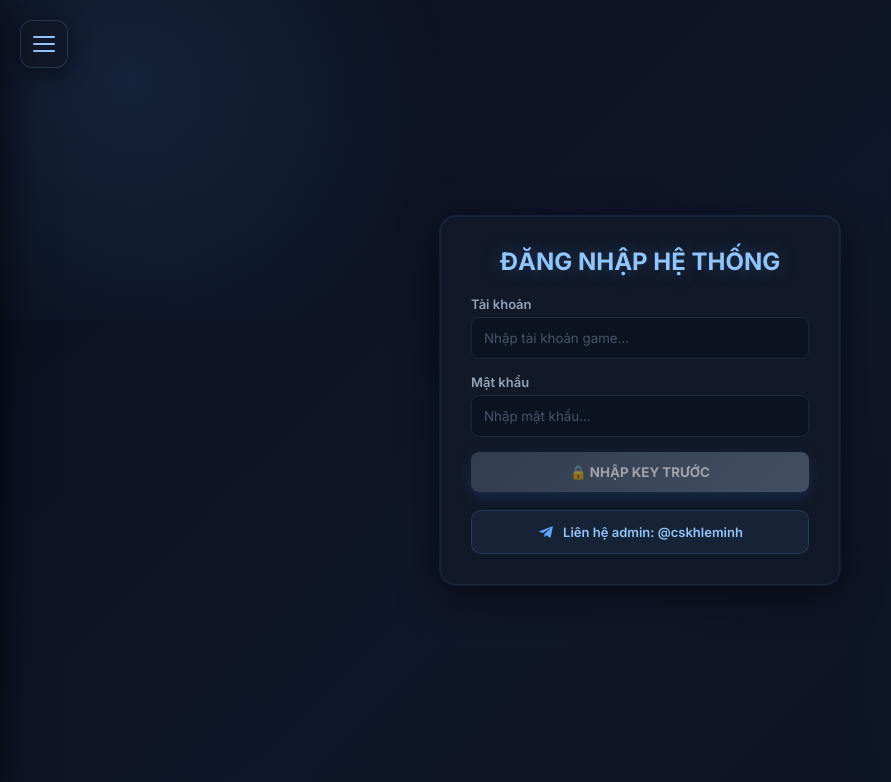
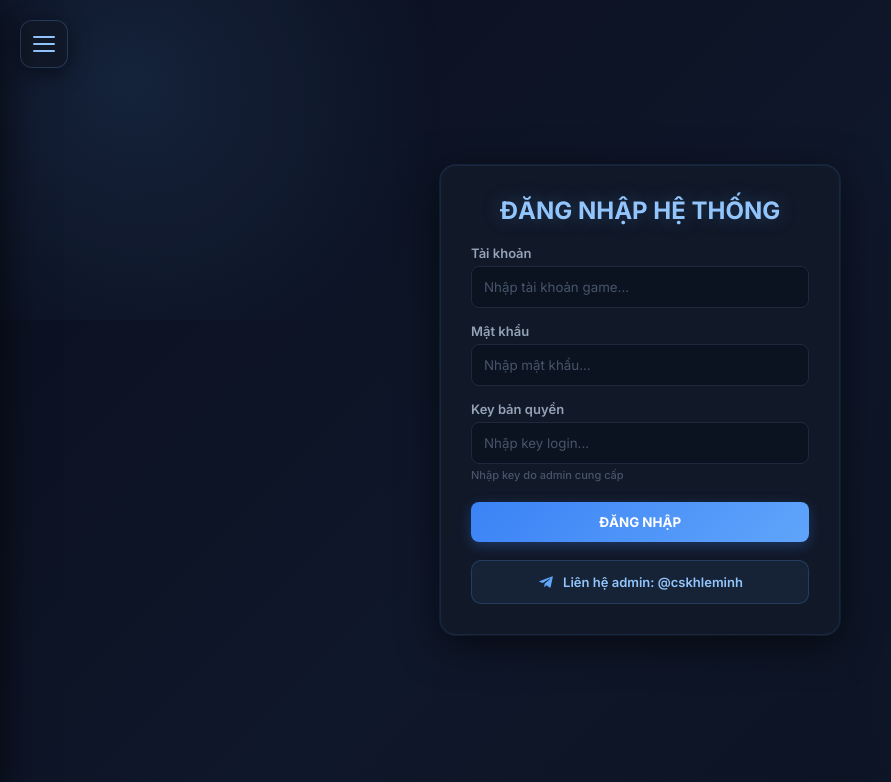
Before and after one commit to mindepzaivip12-bit/autocuoclc79ios, a Flask app: page / in a window 1280 px wide. Shown: the top 782 px of the page, without its empty margins (0-891 px from the left). Run offline with Flask 3, Linux system fonts and the light colour scheme; some libraries are stand-ins or nearby versions.

Commit message:
Update index.html

```diff
--- a/templates/index.html
+++ b/templates/index.html
@@ -9,7 +9,6 @@
 @import url('https://fonts.googleapis.com/css2?family=Inter:wght@400;500;600;700;800&display=swap');
 *{box-sizing:border-box;margin:0;padding:0;font-family:'Inter',sans-serif}
 
-/* ===== NỀN TỐI + XANH DƯƠNG NHẠT ===== */
 body{
   background:linear-gradient(135deg,#0a0f1e 0%,#0f172a 50%,#0b1220 100%);
   min-height:100vh;display:flex;justify-content:center;align-items:center;
@@ -110,7 +109,6 @@ body::after{
 }
 .btn-apply:hover{transform:translateY(-1px);box-shadow:0 6px 20px rgba(59,130,246,.45)}
 .btn-apply:active{transform:translateY(0)}
-.btn-apply:disabled{opacity:.6;cursor:not-allowed;transform:none}
 
 /* ===== LOGIN ===== */
 .login-container{
@@ -134,12 +132,11 @@ body::after{
 .btn-login{
   width:100%;padding:12px;background:linear-gradient(135deg,#3b82f6,#60a5fa);
   color:#fff;border:none;border-radius:8px;font-weight:700;cursor:pointer;
-  transition:.2s;box-shadow:0 4px 14px rgba(59,130,246,.3);
+  transition:.2s;box-shadow:0 4px 14px rgba(59,130,246,.3); margin-top: 5px;
 }
 .btn-login:hover{background:linear-gradient(135deg,#2563eb,#3b82f6);transform:translateY(-1px);box-shadow:0 6px 20px rgba(59,130,246,.45)}
 .btn-login:disabled{opacity:.6;cursor:not-allowed;transform:none}
 
-/* ===== TELEGRAM LINK ===== */
 .tele-contact{
   display:flex;align-items:center;justify-content:center;gap:8px;
   margin-top:18px;padding:12px;border-radius:10px;
@@ -170,7 +167,6 @@ body::after{
   font-size:14px;color:#93c5fd;font-weight:600;display:flex;align-items:center;gap:8px;margin-bottom:20px;
 }
 
-/* ===== BADGES ===== */
 .status-badges{display:flex;gap:10px;margin-bottom:20px;flex-wrap:wrap}
 .badge{display:flex;align-items:center;gap:6px;padding:6px 12px;border-radius:20px;font-size:12px;font-weight:600}
 .badge-online{background:rgba(16,185,129,.12);color:#34d399;border:1px solid rgba(16,185,129,.3)}
@@ -180,13 +176,14 @@ body::after{
 .badge-bet{background:rgba(245,158,11,.12);color:#fbbf24;border:1px solid rgba(245,158,11,.3)}
 .badge-bet.off{background:rgba(71,85,105,.3);color:#94a3b8;border-color:#334155}
 .badge-bet.active{background:rgba(16,185,129,.15);color:#34d399;border-color:rgba(16,185,129,.4)}
+.badge-key{background:rgba(245,158,11,.12);color:#fbbf24;border:1px solid rgba(245,158,11,.3)}
 .dot{width:6px;height:6px;border-radius:50%;background:#60a5fa}
 .dot-green{background:#34d399;box-shadow:0 0 8px rgba(52,211,153,.6)}
 .dot-red{background:#f87171;box-shadow:0 0 8px rgba(248,113,113,.6)}
 .dot-gray{background:#64748b}
 .dot-active{background:#34d399;box-shadow:0 0 8px rgba(52,211,153,.8)}
+.dot-yellow{background:#fbbf24;box-shadow:0 0 8px rgba(251,191,36,.6)}
 
-/* ===== PREDICTION BOX ===== */
 .prediction-box{
   background:linear-gradient(135deg,#0b1220 0%,#0f172a 100%);
   border:1px solid rgba(96,165,250,0.2);border-radius:12px;padding:20px;
@@ -216,7 +213,6 @@ body::after{
 .session-label{font-size:12px;color:#64748b;font-weight:600;text-transform:uppercase;margin-bottom:4px;display:block;letter-spacing:.5px}
 .session-value{font-size:16px;font-weight:800;color:#e2e8f0;text-shadow:0 0 10px rgba(96,165,250,.2)}
 
-/* ===== FLASH RESULT ===== */
 .pred-result-flash{
   position:absolute;top:0;left:0;width:100%;height:100%;
   background:rgba(16,185,129,0.15);
@@ -232,7 +228,6 @@ body::after{
 @keyframes pulse{0%{transform:scale(1)}50%{transform:scale(1.08)}100%{transform:scale(1)}}
 .pred-result-flash .text-win, .pred-result-flash .text-lose{animation:pulse 0.5s ease}
 
-/* ===== INFO GRID ===== */
 .info-grid{
   display:grid;grid-template-columns:1fr 1fr;
   border:1px solid rgba(96,165,250,0.15);border-radius:12px;margin-bottom:20px;overflow:hidden;
@@ -245,7 +240,6 @@ body::after{
 .info-value{font-size:15px;font-weight:700;color:#e2e8f0}
 .info-item.highlight{background:rgba(96,165,250,.05)!important}
 
-/* ===== BUTTONS ===== */
 .action-buttons{display:flex;gap:12px;margin-bottom:25px;flex-wrap:wrap}
 .btn-action{
   padding:10px 20px;border:none;border-radius:8px;font-size:14px;font-weight:700;
@@ -256,7 +250,6 @@ body::after{
 .btn-stop-bot{background:linear-gradient(135deg,#ef4444,#f87171);box-shadow:0 4px 14px rgba(239,68,68,.3)}
 .btn-action:hover{transform:translateY(-2px);filter:brightness(1.1)}
 
-/* ===== TABLE ===== */
 .table-title{font-size:13px;color:#93c5fd;font-weight:600;text-transform:uppercase;margin-bottom:15px;letter-spacing:.5px}
 .table-wrapper{overflow-x:auto;border-radius:8px}
 table{width:100%;border-collapse:collapse;font-size:13px}
@@ -272,7 +265,6 @@ tr:hover td{background:rgba(96,165,250,.04)}
 .val-win{color:#34d399;text-shadow:0 0 8px rgba(52,211,153,.4)}
 .val-lose{color:#f87171;text-shadow:0 0 8px rgba(248,113,113,.4)}
 
-/* ===== TOAST ===== */
 .toast-wrap{position:fixed;top:20px;right:20px;z-index:9999;display:flex;flex-direction:column;gap:8px;max-width:320px}
 .toast{
   padding:12px 16px;border-radius:8px;color:#fff;font-weight:600;font-size:13px;
@@ -283,7 +275,6 @@ tr:hover td{background:rgba(96,165,250,.04)}
 .toast.info{background:linear-gradient(135deg,rgba(59,130,246,.9),rgba(96,165,250,.9));border:1px solid rgba(96,165,250,.5)}
 @keyframes slideIn{from{transform:translateX(400px);opacity:0}to{transform:translateX(0);opacity:1}}
 
-/* ===== SPINNER ===== */
 .spinner{
   display:inline-block;width:12px;height:12px;border:2px solid #fff;
   border-top-color:transparent;border-radius:50%;animation:spin .8s linear infinite;
@@ -291,45 +282,58 @@ tr:hover td{background:rgba(96,165,250,.04)}
 }
 @keyframes spin{to{transform:rotate(360deg)}}
 
-/* ===== ANIMATIONS ===== */
 .balance-update{animation:flashBalance 0.5s ease}
 @keyframes flashBalance{0%{background:rgba(52,211,153,.25)}100%{background:transparent}}
 
-/* ===== SCROLLBAR ===== */
 ::-webkit-scrollbar{width:8px;height:8px}
 ::-webkit-scrollbar-track{background:#0b1220}
 ::-webkit-scrollbar-thumb{background:#1e293b;border-radius:4px}
 ::-webkit-scrollbar-thumb:hover{background:#334155}
+
+/* ===== FORCE LOGOUT MODAL ===== */
+.force-modal{
+  position:fixed;inset:0;background:rgba(0,0,0,.85);backdrop-filter:blur(6px);
+  z-index:10000;display:none;align-items:center;justify-content:center;padding:20px;
+}
+.force-modal.show{display:flex}
+.force-modal-box{
+  background:#111827;border:1px solid rgba(239,68,68,.4);border-radius:16px;
+  padding:30px;max-width:400px;width:100%;text-align:center;
+  box-shadow:0 20px 60px rgba(0,0,0,.8);
+}
+.force-modal-box h2{color:#f87171;font-size:22px;margin-bottom:12px}
+.force-modal-box p{color:#cbd5e1;font-size:14px;margin-bottom:20px;line-height:1.6}
+.force-modal-box button{
+  padding:12px 24px;border:none;border-radius:8px;cursor:pointer;
+  background:linear-gradient(135deg,#3b82f6,#60a5fa);color:#fff;
+  font-weight:700;font-size:14px;
+}
 </style>
 </head>
 <body>
 
 <div class="toast-wrap" id="toasts"></div>
 
+<!-- FORCE LOGOUT MODAL -->
+<div class="force-modal" id="forceModal">
+  <div class="force-modal-box">
+    <h2 id="forceTitle">🔒 Phiên đã kết thúc</h2>
+    <p id="forceMsg">Key đã hết hạn hoặc bị thu hồi.</p>
+    <button onclick="location.reload()">ĐĂNG NHẬP LẠI</button>
+  </div>
+</div>
+
 <!-- HAMBURGER -->
 <div class="hamburger" id="hamburger" onclick="toggleDrawer()">
   <span></span><span></span><span></span>
 </div>
 
-<!-- DRAWER OVERLAY -->
 <div class="drawer-overlay" id="drawerOverlay" onclick="toggleDrawer()"></div>
 
-<!-- DRAWER -->
 <div class="drawer" id="drawer">
   <div class="drawer-header">
     <h3>⚙️ CÀI ĐẶT</h3>
     <button class="drawer-close" onclick="toggleDrawer()">×</button>
-  </div>
-
-  <!-- LOGIN KEY -->
-  <div class="drawer-section">
-    <div class="drawer-section-title">🔑 LOGIN KEY</div>
-    <div class="drawer-field">
-      <label>Nhập key để mở khóa tool</label>
-      <input type="password" id="loginKeyInput" placeholder="Nhập key login..." onkeydown="if(event.key==='Enter')applyLoginKey()">
-      <div class="drawer-hint" id="keyStatusHint">Nhập key do admin cung cấp</div>
-    </div>
-    <button class="btn-apply" id="btnApplyKey" onclick="applyLoginKey()">XÁC NHẬN KEY</button>
   </div>
 
   <!-- CƯỢC CỐ ĐỊNH -->
@@ -340,26 +344,14 @@ tr:hover td{background:rgba(96,165,250,.04)}
       <input type="number" id="betAmount" value="10000" min="1000" step="1000" onchange="onConfigChange()">
       <div class="drawer-hint">Số tiền auto cược cố định mỗi phiên</div>
     </div>
-    <div class="drawer-field">
-      <label>Giới hạn gấp thếp <span class="saved-indicator" id="savedX2Limit">✓ đã lưu</span></label>
-      <input type="number" id="x2Limit" value="5" min="1" max="20" onchange="onConfigChange()">
-      <div class="drawer-hint">Số lần gấp đôi tối đa khi thua</div>
-    </div>
-    <div class="drawer-field">
-      <label>Chốt lãi (0 = Tắt) <span class="saved-indicator" id="savedTargetProfit">✓ đã lưu</span></label>
-      <input type="number" id="targetProfit" value="0" min="0" step="10000" onchange="onConfigChange()">
-      <div class="drawer-hint">Tự động dừng auto khi đạt lợi nhuận</div>
-    </div>
   </div>
 
-  <!-- HÀNH ĐỘNG -->
   <div class="drawer-section">
     <div class="drawer-section-title">🛠️ HÀNH ĐỘNG</div>
     <button class="btn-apply" style="background:rgba(239,68,68,.15);color:#f87171;border:1px solid rgba(239,68,68,.3);box-shadow:none;margin-bottom:10px" onclick="resetHistory()">🗑 XÓA LỊCH SỬ</button>
     <button class="btn-apply" style="background:rgba(71,85,105,.3);color:#94a3b8;border:1px solid #334155;box-shadow:none" onclick="logout()">🚪 ĐĂNG XUẤT</button>
   </div>
 
-  <!-- LIÊN HỆ -->
   <div class="drawer-section">
     <div class="drawer-section-title">📞 LIÊN HỆ ADMIN</div>
     <a href="https://t.me/cskhleminh" target="_blank" class="tele-contact" style="margin-top:0">
@@ -378,7 +370,12 @@ tr:hover td{background:rgba(96,165,250,.04)}
   </div>
   <div class="form-group">
     <label>Mật khẩu</label>
-    <input type="password" id="password" placeholder="Nhập mật khẩu..." onkeydown="if(event.key==='Enter')handleLogin()">
+    <input type="password" id="password" placeholder="Nhập mật khẩu...">
+  </div>
+  <div class="form-group">
+    <label>Key bản quyền</label>
+    <input type="password" id="loginKeyInput" placeholder="Nhập key login..." onkeydown="if(event.key==='Enter')handleLogin()">
+    <div class="drawer-hint" id="keyStatusHint" style="margin-top:4px">Nhập key do admin cung cấp</div>
   </div>
   <button class="btn-login" id="btnLogin" onclick="handleLogin()">ĐĂNG NHẬP</button>
 
@@ -404,6 +401,7 @@ tr:hover td{background:rgba(96,165,250,.04)}
       <div class="badge badge-online off" id="socketBadge"><div class="dot dot-gray" id="socketDot"></div> Socket: OFF</div>
       <div class="badge badge-auto off" id="autoStatusBadge"><div class="dot dot-gray"></div> AUTO: OFF</div>
       <div class="badge badge-bet off" id="betStatusBadge"><div class="dot dot-gray"></div> CƯỢC: CHỜ</div>
+      <div class="badge badge-key" id="keyBadge"><div class="dot dot-yellow"></div> KEY: —</div>
     </div>
 
     <div class="prediction-box" id="predictionBox">
@@ -460,71 +458,41 @@ let lastProcessedSession = 0;
 const STORAGE_KEY_BALANCE   = 'lc79_balance';
 const STORAGE_KEY_CONFIG    = 'lc79_config';
 const STORAGE_KEY_LOGIN_KEY = 'lc79_login_key';
+const STORAGE_KEY_DEVICE    = 'lc79_device_id';
 
-// Key đã xác thực thành công ở server (lưu tạm trong session)
-let verifiedKey = '';
+let keyExpiresAt = 0;
 
-// ============ LOGIN KEY — GỬI SERVER XÁC THỰC ============
+// ============ DEVICE ID ============
+function getDeviceId(){
+  try{
+    let id = localStorage.getItem(STORAGE_KEY_DEVICE);
+    if(!id){
+      id = 'xxxxxxxx-xxxx-4xxx-yxxx-xxxxxxxxxxxx'.replace(/[xy]/g, c => {
+        const r = Math.random() * 16 | 0;
+        const v = c === 'x' ? r : (r & 0x3 | 0x8);
+        return v.toString(16);
+      });
+      id = 'web-' + id;
+      localStorage.setItem(STORAGE_KEY_DEVICE, id);
+    }
+    return id;
+  }catch(e){
+    return 'web-fallback-' + Date.now();
+  }
+}
+
+// ============ LOGIN KEY ============
 function getSavedLoginKey(){ try{ return localStorage.getItem(STORAGE_KEY_LOGIN_KEY)||''; }catch(e){ return ''; } }
 function setSavedLoginKey(k){ try{ localStorage.setItem(STORAGE_KEY_LOGIN_KEY, k); }catch(e){} }
 
-async function applyLoginKey(){
-  const k = document.getElementById('loginKeyInput').value.trim();
-  if(!k){
-    document.getElementById('keyStatusHint').innerText = '⚠ Vui lòng nhập key';
-    document.getElementById('keyStatusHint').style.color = '#fbbf24';
-    return;
-  }
-  const btn = document.getElementById('btnApplyKey');
-  btn.disabled = true;
-  btn.innerHTML = '<span class="spinner"></span> Đang xác thực...';
-
-  try{
-    const r = await fetch('/api/verify_key', {
-      method:'POST',
-      headers:{'Content-Type':'application/json'},
-      body: JSON.stringify({ key: k })
-    });
-    const d = await r.json();
-
-    if(d && d.success){
-      setSavedLoginKey(k);
-      verifiedKey = k;
-      document.getElementById('keyStatusHint').innerText = '✅ Key hợp lệ — đã lưu';
-      document.getElementById('keyStatusHint').style.color = '#34d399';
-      toast('✅ Key hợp lệ, đã mở khóa tool','success');
-      applyKeyGate();
-    }else{
-      setSavedLoginKey('');
-      verifiedKey = '';
-      document.getElementById('keyStatusHint').innerText = '❌ ' + (d && d.error ? d.error : 'Key không hợp lệ');
-      document.getElementById('keyStatusHint').style.color = '#f87171';
-      toast((d && d.error) || 'Key không hợp lệ','error');
-      applyKeyGate();
-    }
-  }catch(e){
-    document.getElementById('keyStatusHint').innerText = '❌ Lỗi kết nối server';
-    document.getElementById('keyStatusHint').style.color = '#f87171';
-    toast('Lỗi kết nối server: ' + e.message,'error');
-  }finally{
-    btn.disabled = false;
-    btn.innerText = 'XÁC NHẬN KEY';
-  }
-}
-
-function applyKeyGate(){
-  const savedKey = getSavedLoginKey();
-  const has = !!(savedKey || verifiedKey);
-  const btn = document.getElementById('btnLogin');
-  if(!has){
-    btn.disabled = true;
-    btn.innerText = '🔒 NHẬP KEY TRƯỚC';
-    btn.style.background = 'linear-gradient(135deg,#475569,#64748b)';
-  }else{
-    btn.disabled = false;
-    btn.innerText = 'ĐĂNG NHẬP';
-    btn.style.background = '';
-  }
+function formatRemaining(seconds){
+  if(!seconds || seconds <= 0) return '—';
+  const d = Math.floor(seconds / 86400);
+  const h = Math.floor((seconds % 86400) / 3600);
+  const m = Math.floor((seconds % 3600) / 60);
+  if(d > 0) return `${d}d ${h}h`;
+  if(h > 0) return `${h}h ${m}m`;
+  return `${m}m`;
 }
 
 // ============ DRAWER ============
@@ -546,14 +514,10 @@ function saveConfig(cfg){ try{ localStorage.setItem(STORAGE_KEY_CONFIG, JSON.str
 function applyConfigToInputs(cfg){
   if(!cfg)return;
   if(cfg.betAmount!==undefined)    document.getElementById('betAmount').value    = cfg.betAmount;
-  if(cfg.x2Limit!==undefined)      document.getElementById('x2Limit').value      = cfg.x2Limit;
-  if(cfg.targetProfit!==undefined) document.getElementById('targetProfit').value = cfg.targetProfit;
 }
 function readConfigFromInputs(){
   return {
     betAmount:    parseInt(document.getElementById('betAmount').value)    || 10000,
-    x2Limit:      parseInt(document.getElementById('x2Limit').value)      || 5,
-    targetProfit: parseInt(document.getElementById('targetProfit').value) || 0
   };
 }
 function showSavedIndicator(id){
@@ -564,8 +528,6 @@ function onConfigChange(){
   const cfg=readConfigFromInputs();
   saveConfig(cfg);
   showSavedIndicator('savedBetAmount');
-  showSavedIndicator('savedX2Limit');
-  showSavedIndicator('savedTargetProfit');
   clearTimeout(saveTimer);
   saveTimer=setTimeout(()=>pushConfigToServer(cfg),500);
 }
@@ -575,9 +537,8 @@ async function pushConfigToServer(cfg){
       body:JSON.stringify({
         auto_bet_enabled:autoOn,
         betAmount:cfg.betAmount,
-        x2_loss_mode:true,
-        x2_loss_limit:cfg.x2Limit,
-        target_profit:cfg.targetProfit||null
+        x2_loss_mode:false, // Tắt gấp thếp
+        target_profit:null  // Tắt chốt lãi
       })});
     toast('💾 Đã lưu cài đặt cược','success');
   }catch(e){ toast('Lỗi lưu cài đặt: '+e.message,'error'); }
@@ -660,6 +621,18 @@ function updateBetBadge(betAmount){
     badge.innerHTML='<div class="dot dot-gray"></div> CƯỢC: CHỜ';
   }
 }
+function updateKeyBadge(expiresAt){
+  const badge = document.getElementById('keyBadge');
+  if(!expiresAt){ badge.innerHTML='<div class="dot dot-yellow"></div> KEY: —'; return; }
+  const remaining = Math.max(0, expiresAt - Math.floor(Date.now()/1000));
+  if(remaining <= 0){
+    badge.innerHTML='<div class="dot dot-red"></div> KEY: HẾT HẠN';
+    badge.className='badge badge-online off';
+    return;
+  }
+  badge.className='badge badge-key';
+  badge.innerHTML=`<div class="dot dot-yellow"></div> KEY: ${formatRemaining(remaining)}`;
+}
 
 function processResult(payload){
   if(!payload) return;
@@ -675,15 +648,12 @@ function processResult(payload){
 
 // ============ LOGIN ============
 async function handleLogin(){
-  const savedKey = getSavedLoginKey();
-  if(!savedKey && !verifiedKey){
-    toast('Vui lòng nhập key ở menu ☰ trước','error');
-    toggleDrawer();
-    return;
-  }
-  const u=document.getElementById('username').value.trim();
-  const p=document.getElementById('password').value.trim();
-  if(!u||!p) return toast('Nhập đủ tài khoản/mật khẩu','error');
+  const u = document.getElementById('username').value.trim();
+  const p = document.getElementById('password').value.trim();
+  const k = document.getElementById('loginKeyInput').value.trim();
+
+  if(!u || !p) return toast('Nhập đủ tài khoản/mật khẩu','error');
+  if(!k) return toast('Vui lòng nhập key bản quyền','error');
 
   const btn=document.getElementById('btnLogin');
   btn.disabled=true;
@@ -693,16 +663,35 @@ async function handleLogin(){
     const r=await fetch('/api/login',{
       method:'POST',
       headers:{'Content-Type':'application/json'},
-      body:JSON.stringify({username:u,password:p,login_key:(verifiedKey||savedKey)})
+      body:JSON.stringify({
+        username: u,
+        password: p,
+        key: k,
+        device: getDeviceId()
+      })
     });
     const d=await r.json();
     if(!d.success){
       toast(d.error||'Lỗi đăng nhập','error');
-      btn.disabled=false; btn.innerText='ĐĂNG NHẬP'; return;
+      btn.disabled=false; btn.innerText='ĐĂNG NHẬP';
+      document.getElementById('keyStatusHint').innerText = '❌ ' + (d.error || 'Sai thông tin');
+      document.getElementById('keyStatusHint').style.color = '#f87171';
+      return;
     }
+
+    // Thành công
+    setSavedLoginKey(k);
+    document.getElementById('keyStatusHint').innerText = '✅ Đăng nhập thành công';
+    document.getElementById('keyStatusHint').style.color = '#34d399';
+
     document.getElementById('loginView').style.display='none';
     document.getElementById('mainView').style.display='flex';
     document.getElementById('nicknameDisplay').innerText=d.nickname;
+
+    if(d.key_expires_at){
+      keyExpiresAt = d.key_expires_at;
+      updateKeyBadge(keyExpiresAt);
+    }
 
     const cachedBalance=loadBalance();
     updateBalanceUI(cachedBalance!==null?cachedBalance:d.balance);
@@ -713,7 +702,7 @@ async function handleLogin(){
       setTimeout(()=>pushConfigToServer(cachedCfg),300);
     }
 
-    connectSocket();
+    connectSocket(d.sid);
     toast('Đăng nhập thành công!','success');
     setTimeout(pollStats,500);
   }catch(e){
@@ -723,12 +712,13 @@ async function handleLogin(){
 }
 
 // ============ SOCKET ============
-function connectSocket(){
+function connectSocket(sid){
   socket=io(window.location.origin,{transports:['websocket','polling']});
 
   socket.on('connect',()=>{
     document.getElementById('statusText').innerText='Đã kết nối Server';
     document.getElementById('statusText').style.color='#34d399';
+    if(sid) socket.emit('join_session', { sid: sid });
   });
   socket.on('disconnect',()=>{
     document.getElementById('statusText').innerText='Mất kết nối Server';
@@ -736,6 +726,14 @@ function connectSocket(){
   });
 
   socket.on('toast',d=>toast(d.msg,d.type));
+
+  socket.on('force_logout', d => {
+    const modal = document.getElementById('forceModal');
+    document.getElementById('forceTitle').innerText = d.expired ? '🔒 Key đã hết hạn' : '🔒 Phiên bị thu hồi';
+    document.getElementById('forceMsg').innerText = d.reason || 'Key không còn hiệu lực.';
+    modal.classList.add('show');
+    if(socket){ try{ socket.disconnect(); }catch(e){} }
+  });
 
   socket.on('session_update',d=>{
     document.getElementById('sessionValue').innerText='#'+d.session_id;
@@ -757,6 +755,7 @@ function connectSocket(){
 
   socket.on('stats_update',s=>{
     applyState(s);
+    if(s.key_expires_at) updateKeyBadge(s.key_expires_at);
     if(Array.isArray(s.history) && s.history.length){
       const newest=s.history[0];
       if(newest && newest.session > lastProcessedSession &&
@@ -777,6 +776,7 @@ async function pollStats(){
     const d=await r.json();
     if(d.success){
       applyState(d.state);
+      if(d.state.key_expires_at) updateKeyBadge(d.state.key_expires_at);
       const s=d.state;
       if(Array.isArray(s.history) && s.history.length){
         const newest=s.history[0];
@@ -816,7 +816,7 @@ function applyState(s){
   }
 
   if(s.base_bet_amount!==undefined && !loadConfig()){
-    const cfg={betAmount:s.base_bet_amount,x2Limit:s.x2_loss_limit||5,targetProfit:s.target_profit||0};
+    const cfg={betAmount:s.base_bet_amount};
     applyConfigToInputs(cfg); saveConfig(cfg);
   }
 
@@ -879,9 +879,8 @@ async function toggleAuto(){
     body:JSON.stringify({
       auto_bet_enabled:newVal,
       betAmount:cfg.betAmount,
-      x2_loss_mode:true,
-      x2_loss_limit:cfg.x2Limit,
-      target_profit:cfg.targetProfit||null
+      x2_loss_mode:false, // Tắt gấp thếp
+      target_profit:null  // Tắt chốt lãi
     })});
   toast(newVal?'✅ Đã bật chế độ Auto Cược':'⏸ Đã tắt chế độ Auto Cược',newVal?'success':'info');
   pollStats();
@@ -910,6 +909,7 @@ async function logout(){
 
 setInterval(()=>{
   if(socket && socket.connected) pollStats();
+  if(keyExpiresAt) updateKeyBadge(keyExpiresAt);
 }, 3000);
 
 // ============ INIT ============
@@ -917,35 +917,9 @@ setInterval(()=>{
   const cfg=loadConfig();
   if(cfg) applyConfigToInputs(cfg);
 
-  // Khôi phục key đã lưu và xác thực lại với server
   const savedKey = getSavedLoginKey();
   if(savedKey){
     document.getElementById('loginKeyInput').value = savedKey;
-    // Xác thực ngầm — không chặn UI
-    fetch('/api/verify_key', {
-      method:'POST',
-      headers:{'Content-Type':'application/json'},
-      body: JSON.stringify({ key: savedKey })
-    }).then(r=>r.json()).then(d=>{
-      if(d && d.success){
-        verifiedKey = savedKey;
-        document.getElementById('keyStatusHint').innerText = '✅ Key hợp lệ — đã lưu';
-        document.getElementById('keyStatusHint').style.color = '#34d399';
-        applyKeyGate();
-      }else{
-        localStorage.removeItem(STORAGE_KEY_LOGIN_KEY);
-        document.getElementById('loginKeyInput').value = '';
-        document.getElementById('keyStatusHint').innerText = '⚠ Key đã lưu không còn hợp lệ';
-        document.getElementById('keyStatusHint').style.color = '#fbbf24';
-        applyKeyGate();
-      }
-    }).catch(()=>{
-      // Mất mạng — tạm cho phép dùng key đã lưu
-      verifiedKey = savedKey;
-      applyKeyGate();
-    });
-  } else {
-    applyKeyGate();
   }
 })();
 </script>
```
